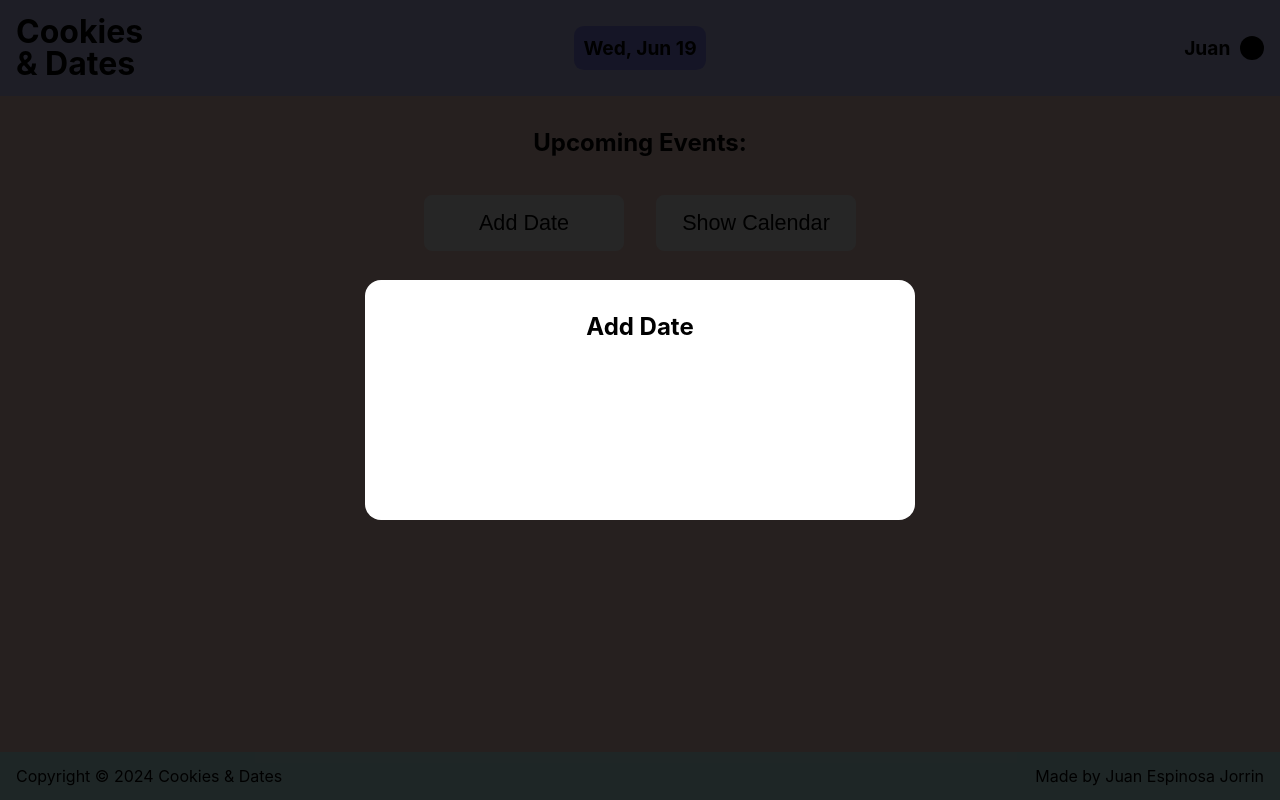
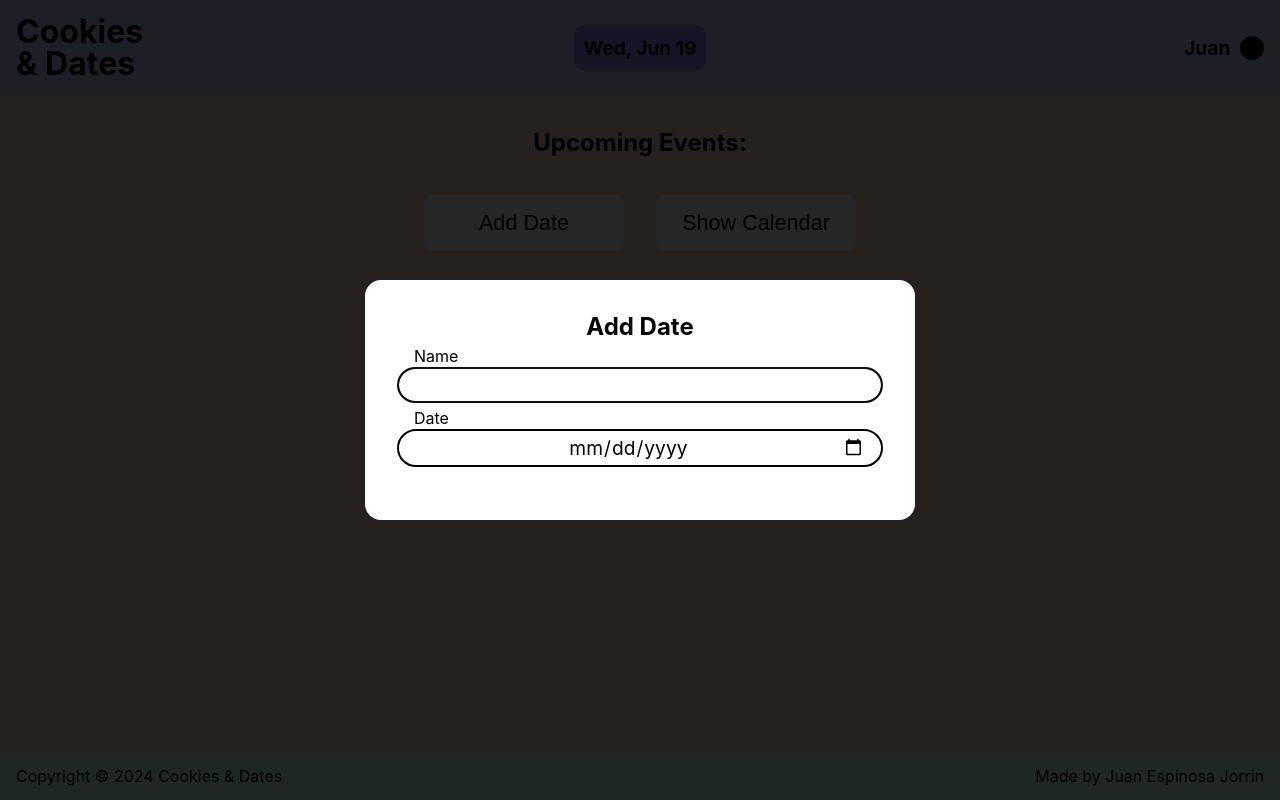
Before and after one commit to juanej88/cookies-dates, a React (Create React App) app: page / in a window 1280 px wide. Both pictures are taken after a click on the button "Add Date". Built offline with nearby package versions, Linux system fonts and the light colour scheme; no server answers.

Commit message:
Add Name and Date input

```diff
--- a/src/assets/styles/Modal.css
+++ b/src/assets/styles/Modal.css
@@ -31,3 +31,24 @@
     height: 30vh;
   }
 }
+
+label, input {
+  display: block;
+  border: 1px solid transparent;
+}
+
+label {
+  padding: 0.25rem 1rem 0;
+}
+
+input {
+  background-color: transparent;
+  width: 100%;
+  min-height: 2.2rem;
+  padding: 0.25rem 1rem;
+  border: 2px solid black;
+  border-radius: 1.5rem;
+  font-family: inherit;
+  font-size: 1.2rem;
+  text-align: center;
+}
--- a/src/components/Modal.jsx
+++ b/src/components/Modal.jsx
@@ -1,3 +1,4 @@
+import { useState } from 'react';
 import '../assets/styles/Modal.css';
 
 const Modal = (props) => {
@@ -8,10 +9,29 @@ const Modal = (props) => {
     };
   };
 
+  const [formData, setFormData] = useState({
+    name: '',
+    date: '',
+  });
+
+  const updateFormData = (e) => {
+    setFormData({
+      ...formData,
+      [e.target.name]: e.target.value,
+    });
+  };
+
+  let maxDate = new Date().toJSON();
+  maxDate = maxDate.slice(0, 10);
+
   return (
     <section id='date-section' onClick={handleExteriorClick}>
       <form id='date-form'>
         <h2>Add Date</h2>
+        <label htmlFor="name">Name</label>
+        <input type="text" name='name' id='name' minLength='2' maxLength='20' value={formData.name} onChange={updateFormData} required autoFocus />
+        <label htmlFor='date'>Date</label>
+        <input type='date' name='date' id='date' max={maxDate} value={formData.date} onChange={updateFormData}  required/>
       </form>
     </section>
   );
--- a/src/index.css
+++ b/src/index.css
@@ -5,6 +5,8 @@
   /* font-size: 16px; */
   text-decoration: none;
   color: hsl(0, 0%, 0%);
+  /* Safari */
+  -webkit-appearance: none;
 }
 
 body {
```
